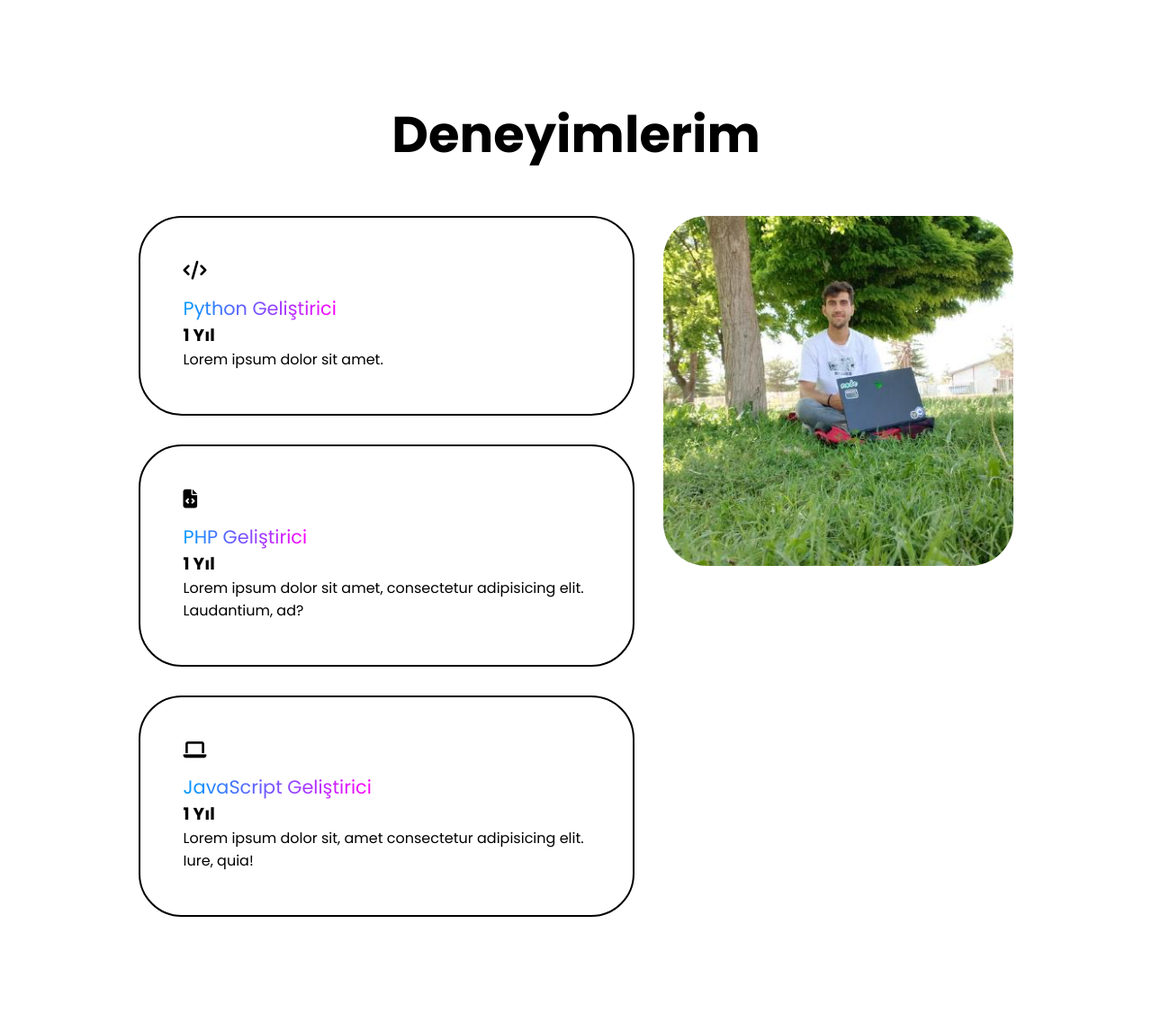
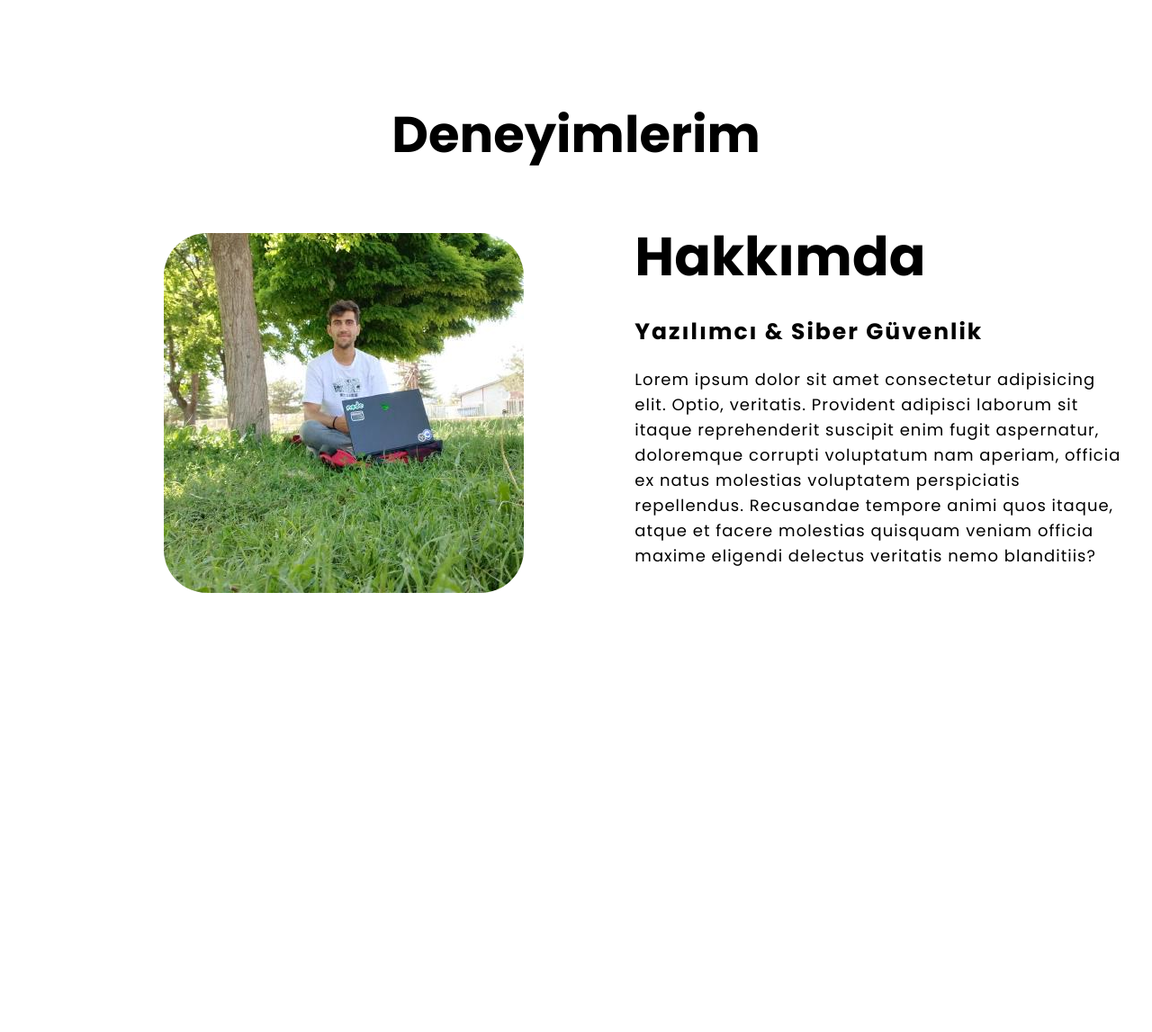
Before and after one commit to mevlutkamali/personal_blog, a PHP site: page / in a window 1280 px wide. Shown: the part 821-1968 px from the top of the page at 90% size. After the commit the page ends 1480 px from the top, so only its background shows below. Run offline with PHP 8.4, Linux system fonts and the light colour scheme; some libraries are stand-ins or nearby versions.

Commit message:
personal_blog

```diff
--- a/index.html
+++ b/index.html
@@ -17,13 +17,13 @@
                 <a href="#about">Hakkımda</a>
             </li>
             <li>
-                <a href="#experience">Deneyim</a> <!-- ID düzeltildi -->
+                <a href="#experience">Deneyim</a>
             </li>
             <li>
                 <a href="#projects">Projeler</a>
             </li>
             <li>
-                <a href="#contact">İletişim</a> <!-- 'İletişim' yazım düzeltildi -->
+                <a href="#contact">İletişim</a>
             </li>
         </ul>
         <i class="fa-solid fa-bars" id="menu-ikons"></i>
@@ -37,7 +37,7 @@
                 <div class="text">
                     <h3>Merhaba, ben</h3>
                     <h1>Mevlüt Kamalı</h1>
-                    <span>Python Geliştirici</span> <!-- 'Geliştirici' yazım düzeltildi -->
+                    <span>Python Geliştirici</span>
                 </div>
                 <div class="btn-group">
                     <div class="btn">İndir</div>
@@ -54,34 +54,18 @@
     <section id="experience" class="experience">
         <h2 class="section-title">Deneyimlerim</h2>
         <div class="experience-info">
-            <div class="grid">
-                <div class="grid-card">
-                    <i class="fa-solid fa-code"></i>
-                    <span>Python Geliştirici</span>
-                    <h3>1 Yıl</h3>
-                    <p>
-                        Lorem ipsum dolor sit amet.
-                    </p>
+            <div class="about">
+                <div class="main">
+                    <img src="My.jpg" alt="My Image">
+                    <div class="about-text">
+                        <h1>Hakkımda</h1>
+                        <h5>Yazılımcı & <span>Siber Güvenlik</span></h5>
+                        <p>
+                            Lorem ipsum dolor sit amet consectetur adipisicing elit. Optio, veritatis. Provident adipisci laborum sit itaque reprehenderit suscipit enim fugit aspernatur, doloremque corrupti voluptatum nam aperiam, officia ex natus molestias voluptatem perspiciatis repellendus. Recusandae tempore animi quos itaque, atque et facere molestias quisquam veniam officia maxime eligendi delectus veritatis nemo blanditiis?
+                        </p>
+                    </div>
                 </div>
-                <div class="grid-card">
-                    <i class="fa-solid fa-file-code"></i>
-                    <span>PHP Geliştirici</span>
-                    <h3>1 Yıl</h3>
-                    <p>
-                        Lorem ipsum dolor sit amet, consectetur adipisicing elit. Laudantium, ad?
-                    </p>
-                </div>
-                <div class="grid-card">
-                    <i class="fa-solid fa-laptop"></i>
-                    <span>JavaScript Geliştirici</span>
-                    <h3>1 Yıl</h3>
-                    <p>
-                        Lorem ipsum dolor sit, amet consectetur adipisicing elit. Iure, quia!
-                    </p>
-                </div>
-                <!-- İsteğe bağlı olarak daha fazla grid-card ekleyebilirsiniz -->
             </div>
-            <img src="My.jpg" alt="Deneyim Resmi">
         </div>
     </section>
 
--- a/style.css
+++ b/style.css
@@ -225,43 +225,49 @@ section{
     gap: 2rem;
 }
 
-.grid{
-    display: flex;
-    flex-direction: column;
-    gap: 2rem;
-    flex: 1;
+.about-blm2{
+    width: 100%;
+    height: 930px;
+    padding-top: 300px;
 }
 
-.grid-card{
-    display: flex;
-    padding: 3rem;
-    border-radius: 3rem;
-    border: 2px solid black;
-    flex-direction: column;
-    align-items: flex-start; /* 'baseline' yerine daha uygun */
-    justify-content: flex-start; /* 'left' yerine daha uygun */
-    cursor: pointer;
-    transition: 0.2s ease-in-out;
+.about-blm2 img{
+    width: 420px;
+    height: auto;
 }
 
-.grid-card:hover{
-    color: white;
-    background-color: black;
-    transform: scale(1.2); /* Hata düzeltildi */
+.about-text{
+    width: 550px;
+    margin-left: 30px;
 }
 
-.grid-card i{
-    font-size: 1.3rem;
-    margin-bottom: 1rem;
+.main{
+    margin: 0 auto;
+    width: 1130px;
+    max-width: 95%;
+    display: flex;
+    align-items: center;
+    justify-content: space-between;
 }
 
-.grid-card span{
-    font-weight: 300;
-    font-size: 1.3rem;
-    -webkit-background-clip: text; /* Safari için */
-    background: linear-gradient(to right, #009dff, #ff00ff);
-    background-clip: text;
-    color: transparent;
+.about-text h1{
+    font-size: 60px;
+    margin-bottom: 20px;
+    text-transform: capitalize;
+}
+
+.about-text h5{
+    font-size: 25px;
+    margin-bottom: 20px;
+    letter-spacing: 2px;
+    text-transform: capitalize;
+}
+
+.about-text p{
+    font-size: 18px;
+    margin-bottom: 45px;
+    line-height: 28px;
+    letter-spacing: 1px;
 }
 
 .experience img{
```
